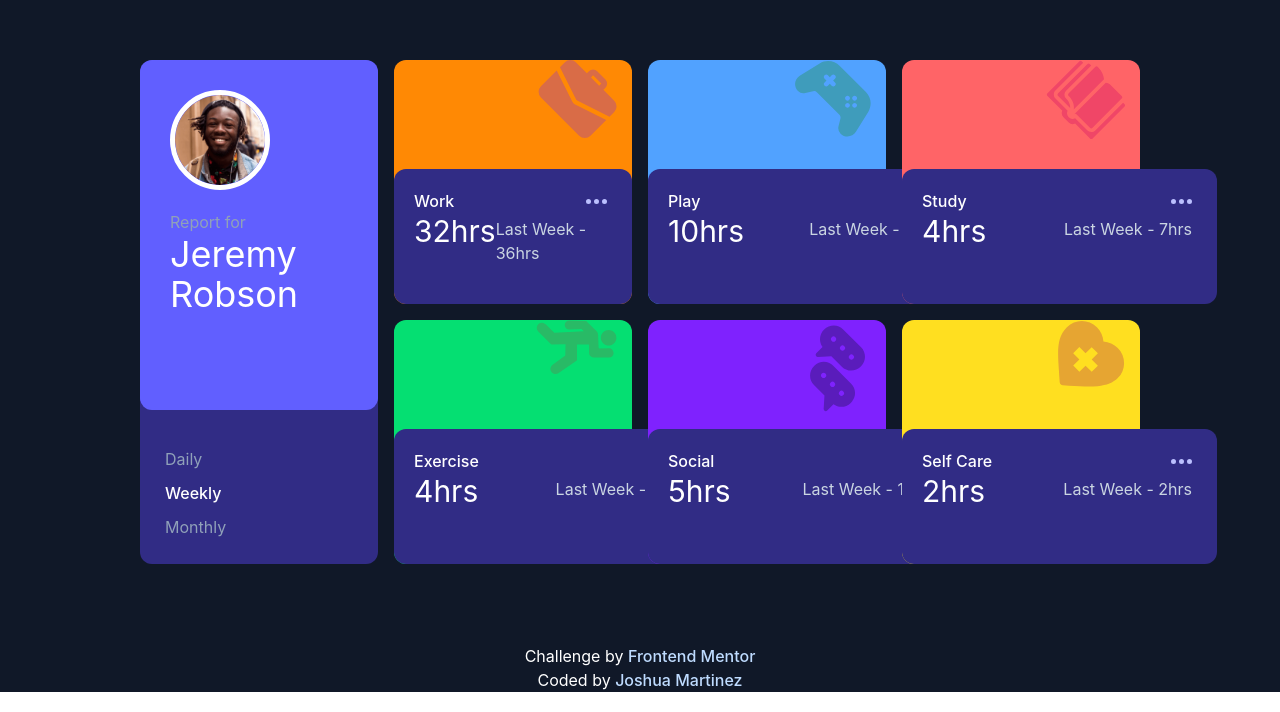
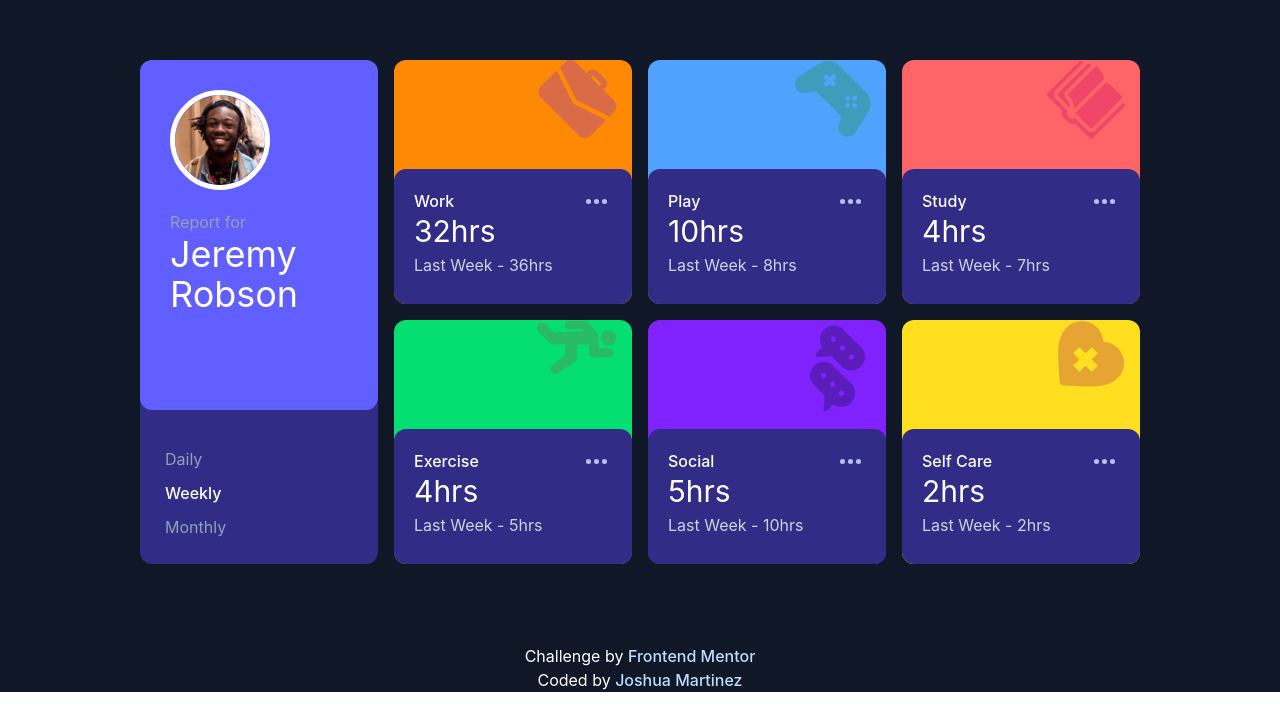
Before and after one commit to JoshuaM04/Time-Tracking-Dashboard, a React (Vite) app in the folder time-tracking-dashboard/: page / in a window 1280 px wide. Shown: the part 108-820 px from the top of the page. Built offline with nearby package versions, Linux system fonts and the light colour scheme.

Commit message:
Adjusted the breakpoints for styling on all the boxes, so they appear appropriately on desktop resolutions. Also, re-organized content to different containers to ensure the breakpoints work properly.

```diff
--- a/time-tracking-dashboard/src/App.jsx
+++ b/time-tracking-dashboard/src/App.jsx
@@ -23,13 +23,13 @@ export default function Dashboard() {
         </div>
 
         <section className="bg-orange-400 rounded-xl flex items-end bg-[url(assets/images/icon-work.svg)] bg-no-repeat bg-position-[top_right_15px] xl:min-w-[100px]">
-          <div className="flex justify-between box bg-indigo-900 rounded-xl p-[20px] text-white w-full min-h-[135px]">
-            <div>
+          <div className="flex-col justify-between box bg-indigo-900 rounded-xl p-[20px] text-white w-full min-h-[135px] xl:flex-col">
+            <div className="flex justify-between">
               <h2 className="font-medium">Work</h2>
+              <button type="button" className="min-h-[24px] hover:bg-violet-500 active:bg-violet-800 p-[5px] rounded-lg" aria-label="drop-down menu"><img src={btnIcon} /></button>
+            </div>
+            <div className="flex flex-row justify-between items-center xl:flex-col xl:items-start gap-1">
               <p className="text-3xl">32hrs</p>
-            </div>
-            <div className="flex flex-col items-end gap-1">
-              <button type="button" className="min-h-[24px] hover:bg-violet-500 active:bg-violet-800 p-[5px] rounded-lg" aria-label="drop-down menu"><img src={btnIcon} /></button>
               <p className="text-slate-300 pr-[5px]">Last Week - 36hrs</p>
             </div>
 
@@ -45,13 +45,13 @@ export default function Dashboard() {
         </section>
 
         <section className="bg-blue-400 rounded-xl flex items-end bg-[url(assets/images/icon-play.svg)] bg-no-repeat bg-position-[top_right_15px] xl:min-w-[100px]">
-          <div className="flex justify-between box bg-indigo-900 rounded-xl p-[20px] text-white w-full min-h-[135px] xl:min-w-[315px]">
-            <div>
+          <div className="flex-col justify-between box bg-indigo-900 rounded-xl p-[20px] text-white w-full min-h-[135px] xl:flex-col">
+            <div className="flex justify-between">
               <h2 className="font-medium">Play</h2>
+              <button type="button" className="min-h-[24px] hover:bg-violet-500 active:bg-violet-800 p-[5px] rounded-lg" aria-label="drop-down menu"><img src={btnIcon} /></button>
+            </div>
+            <div className="flex flex-row justify-between items-center xl:flex-col xl:items-start gap-1">
               <p className="text-3xl">10hrs</p>
-            </div>
-            <div className="flex flex-col items-end gap-1">
-              <button className="min-h-[24px] hover:bg-violet-500 active:bg-violet-800 p-[5px] rounded-lg" aria-label="drop-down menu"><img src={btnIcon} /></button>
               <p className="text-slate-300 pr-[5px]">Last Week - 8hrs</p>
             </div>
 
@@ -67,13 +67,13 @@ export default function Dashboard() {
         </section>
 
         <section className="bg-red-400 rounded-xl flex items-end bg-[url(assets/images/icon-study.svg)] bg-no-repeat bg-position-[top_right_15px]">
-          <div className="flex justify-between box bg-indigo-900 rounded-xl p-[20px] text-white w-full min-h-[135px] xl:min-w-[315px]">
-            <div>
+          <div className="flex-col justify-between box bg-indigo-900 rounded-xl p-[20px] text-white w-full min-h-[135px] xl:flex-col">
+            <div className="flex justify-between">
               <h2 className="font-medium">Study</h2>
+              <button type="button" className="min-h-[24px] hover:bg-violet-500 active:bg-violet-800 p-[5px] rounded-lg" aria-label="drop-down menu"><img src={btnIcon} /></button>
+            </div>
+            <div className="flex flex-row justify-between items-center xl:flex-col xl:items-start gap-1">
               <p className="text-3xl">4hrs</p>
-            </div>
-            <div className="flex flex-col items-end gap-1">
-              <button className="min-h-[24px] min-h-[24px] hover:bg-violet-500 active:bg-violet-800 p-[5px] rounded-lg" aria-label="drop-down menu"><img src={btnIcon} /></button>
               <p className="text-slate-300 pr-[5px]">Last Week - 7hrs</p>
             </div>
 
@@ -89,13 +89,13 @@ export default function Dashboard() {
         </section>
 
         <section className="bg-green-400 rounded-xl flex items-end bg-[url(assets/images/icon-exercise.svg)] bg-no-repeat bg-position-[top_right_15px]">
-          <div className="flex justify-between box bg-indigo-900 rounded-xl p-[20px] text-white w-full min-h-[135px] xl:min-w-[315px]">
-            <div>
+          <div className="flex-col justify-between box bg-indigo-900 rounded-xl p-[20px] text-white w-full min-h-[135px] xl:flex-col">
+            <div className="flex justify-between">
               <h2 className="font-medium">Exercise</h2>
+              <button type="button" className="min-h-[24px] hover:bg-violet-500 active:bg-violet-800 p-[5px] rounded-lg" aria-label="drop-down menu"><img src={btnIcon} /></button>
+            </div>
+            <div className="flex flex-row justify-between items-center xl:flex-col xl:items-start gap-1">
               <p className="text-3xl">4hrs</p>
-            </div>
-            <div className="flex flex-col items-end gap-1">
-              <button className="min-h-[24px] min-h-[24px] hover:bg-violet-500 active:bg-violet-800 p-[5px] rounded-lg" aria-label="drop-down menu"><img src={btnIcon} /></button>
               <p className="text-slate-300 pr-[5px]">Last Week - 5hrs</p>
             </div>
 
@@ -111,13 +111,13 @@ export default function Dashboard() {
         </section>
 
         <section className="bg-violet-600 rounded-xl flex items-end bg-[url(assets/images/icon-social.svg)] bg-no-repeat bg-position-[top_right_15px]">
-          <div className="flex justify-between box bg-indigo-900 rounded-xl p-[20px] text-white w-full min-h-[135px] xl:min-w-[315px]">
-            <div>
+          <div className="flex-col justify-between box bg-indigo-900 rounded-xl p-[20px] text-white w-full min-h-[135px] xl:flex-col">
+            <div className="flex justify-between">
               <h2 className="font-medium">Social</h2>
+              <button type="button" className="min-h-[24px] hover:bg-violet-500 active:bg-violet-800 p-[5px] rounded-lg" aria-label="drop-down menu"><img src={btnIcon} /></button>
+            </div>
+            <div className="flex flex-row justify-between items-center xl:flex-col xl:items-start gap-1">
               <p className="text-3xl">5hrs</p>
-            </div>
-            <div className="flex flex-col items-end gap-1">
-              <button className="min-h-[24px] min-h-[24px] hover:bg-violet-500 active:bg-violet-800 p-[5px] rounded-lg" aria-label="drop-down menu"><img src={btnIcon} /></button>
               <p className="text-slate-300 pr-[5px]">Last Week - 10hrs</p>
             </div>
 
@@ -133,13 +133,13 @@ export default function Dashboard() {
         </section>
 
         <section className="bg-yellow-300 rounded-xl flex items-end bg-[url(assets/images/icon-self-care.svg)] bg-no-repeat bg-position-[top_right_15px]">
-          <div className="flex justify-between box bg-indigo-900 rounded-xl p-[20px] text-white w-full min-h-[135px] xl:min-w-[315px]">
-            <div>
+          <div className="flex-col justify-between box bg-indigo-900 rounded-xl p-[20px] text-white w-full min-h-[135px] xl:flex-col">
+            <div className="flex justify-between">
               <h2 className="font-medium">Self Care</h2>
+              <button type="button" className="min-h-[24px] hover:bg-violet-500 active:bg-violet-800 p-[5px] rounded-lg" aria-label="drop-down menu"><img src={btnIcon} /></button>
+            </div>
+            <div className="flex flex-row justify-between items-center xl:flex-col xl:items-start gap-1">
               <p className="text-3xl">2hrs</p>
-            </div>
-            <div className="flex flex-col items-end gap-1">
-              <button className="min-h-[24px] min-h-[24px] hover:bg-violet-500 active:bg-violet-800 p-[5px] rounded-lg" aria-label="drop-down menu"><img src={btnIcon} /></button>
               <p className="text-slate-300 pr-[5px]">Last Week - 2hrs</p>
             </div>
 
```
